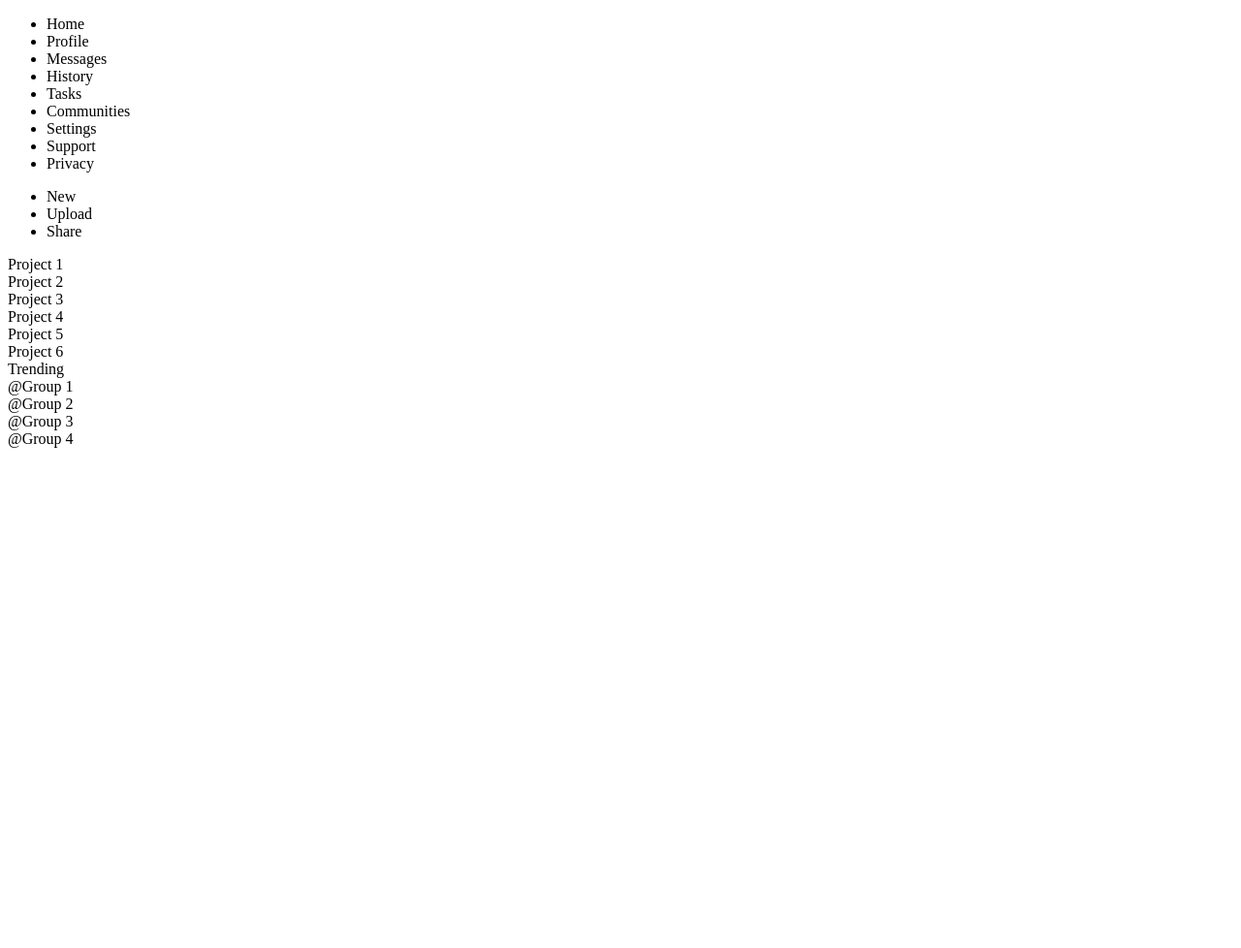
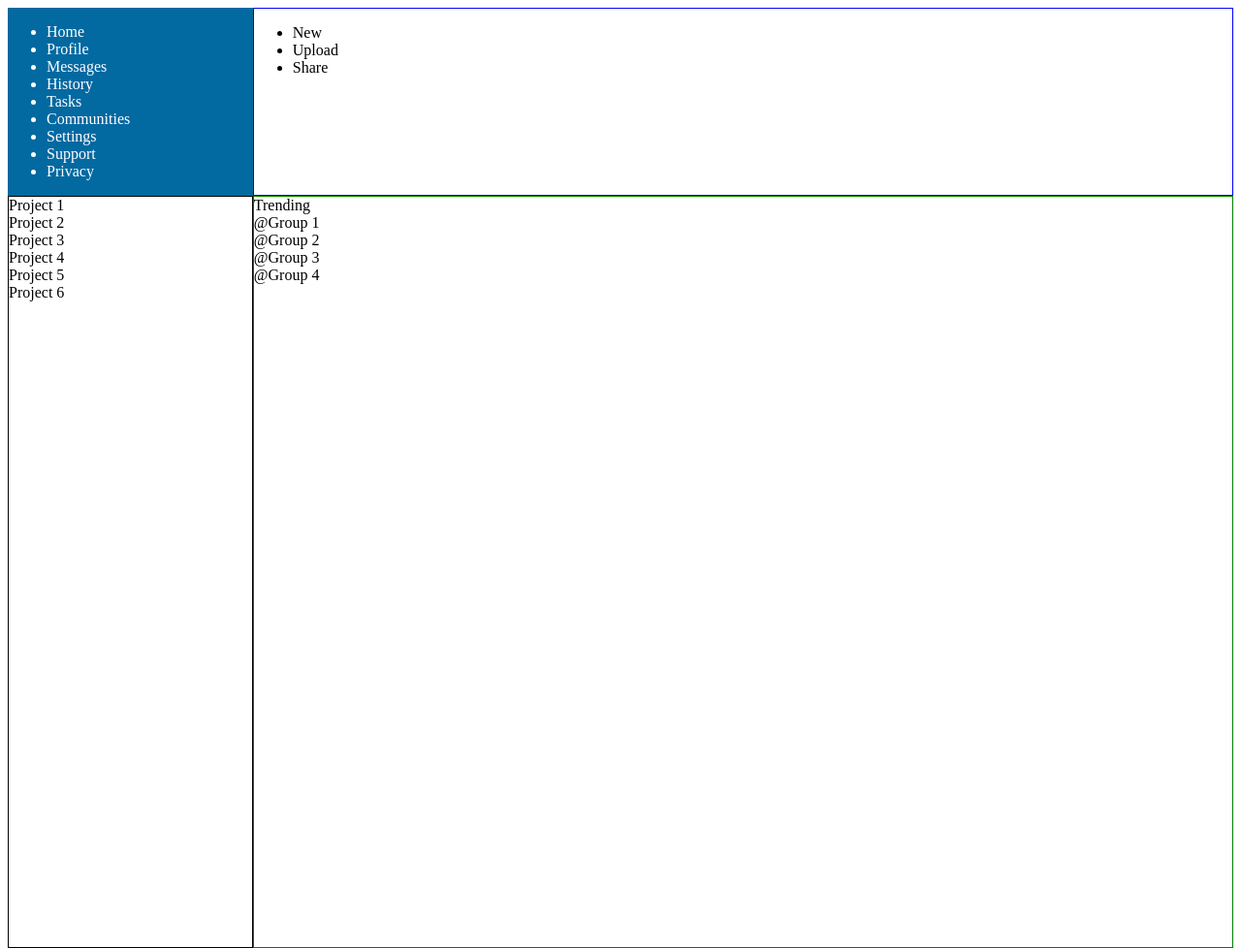
Before and after one commit to TKP888/admin_dashboard, a plain HTML site: page index.html in a window 1280 px wide. Shown: the whole page at 97% size. Before the commit the page ends 800 px from the top, so only its background shows below. Drawn offline with Linux system fonts and the light colour scheme.

Commit message:
borders added for visibility
need to build each section one by one now

```diff
--- a/index.html
+++ b/index.html
@@ -7,6 +7,7 @@
     <link rel="stylesheet" href="./styles.css">
 </head>
 <body>
+    <div id="container">
     <div id="sidebar">
         <ul>
             <li>Home</li>
@@ -27,7 +28,7 @@
             <li>Share</li>
         </ul>
     </div>
-    <div id="body">
+    <div id="main">
         <div>Project 1</div>
         <div>Project 2</div>
         <div>Project 3</div>
@@ -45,7 +46,7 @@
         </div>
     </div>
 
-
+</div>
 
 </body>
 </html>
--- a/styles.css
+++ b/styles.css
@@ -0,0 +1,26 @@
+#container{
+    display: grid;
+    grid-template-columns: 1fr 4fr;
+    grid-template-rows: 1fr 4fr;
+}
+
+#sidebar{
+    color: white;
+    display: grid;
+
+    background-color: #0369a1 ;
+}
+
+#header {
+    border: 1px solid blue;
+}
+
+
+#main {
+border: 1px solid black;
+}
+
+
+#other {
+    border: 1px solid green;
+}
```
